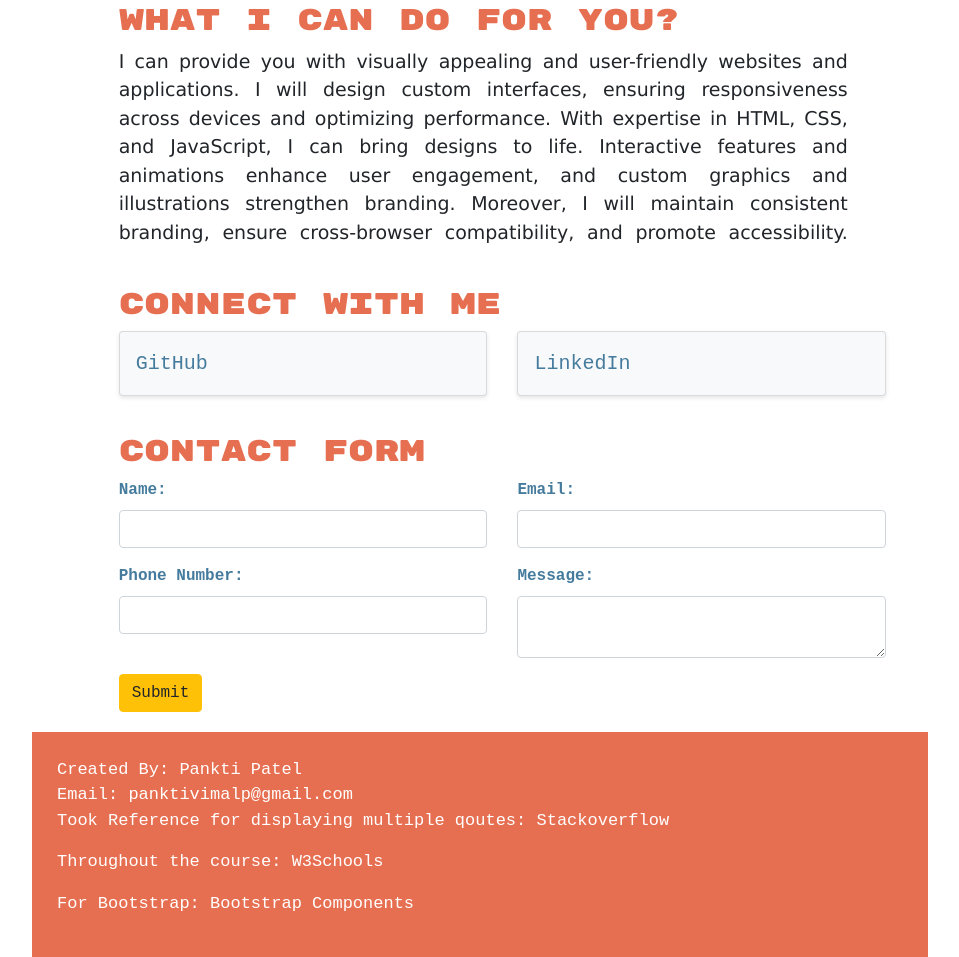
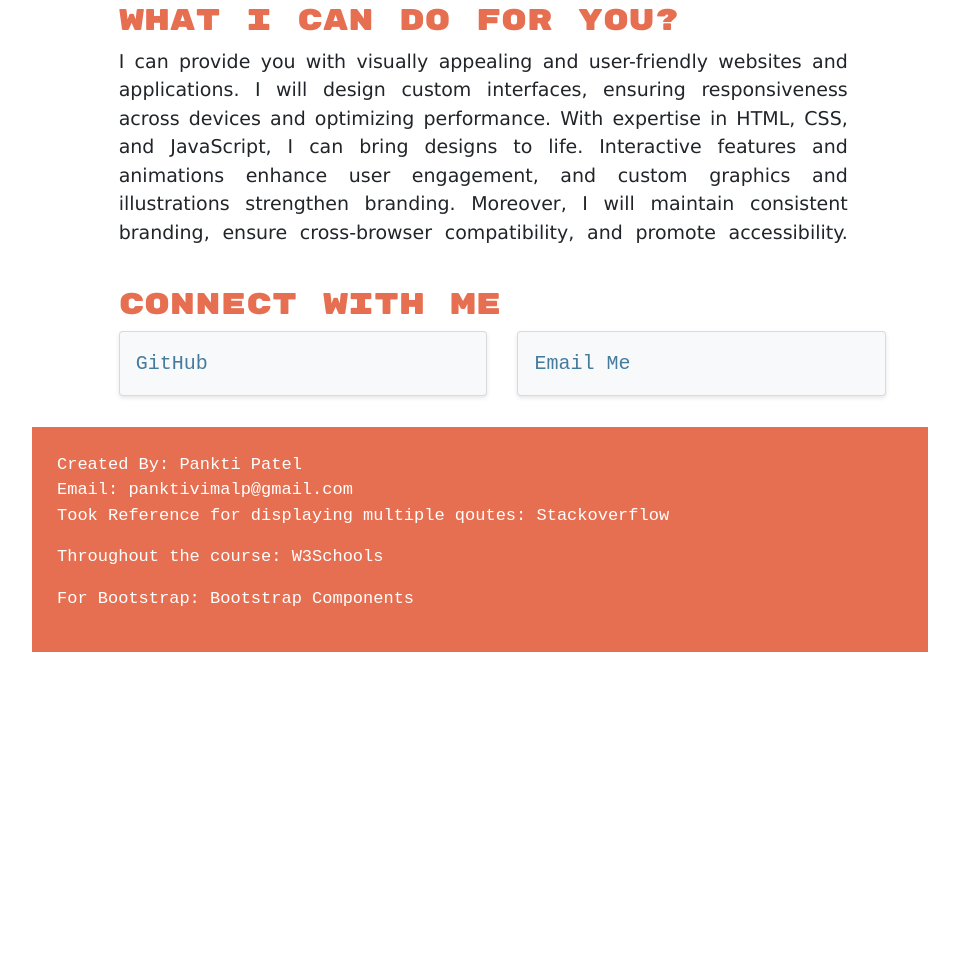
Before and after one commit to Panktivpatel/portfoliop, a website: page contact.html in a window 1280 px wide. Shown: the part 552-1509 px from the top of the page, without its empty margins (160-1119 px from the left). After the commit the page ends 1204 px from the top, so only its background shows below. Drawn offline with nearby package versions, Linux system fonts and the light colour scheme; a web font is replaced by a local one.

Commit message:
Update contact.html

```diff
--- a/contact.html
+++ b/contact.html
@@ -73,44 +73,15 @@
                             <p class="mb-0"><a href="https://github.com/Panktivpatel" class="social-links" target="_blank">GitHub</a></p>
                         </div>
                     </div>
-                    <div class="col-md-6">
+                   <div class="col-md-6">
                         <div class="card bg-light p-3 rounded">
-                            <p class="mb-0"><a href="https://www.linkedin.com/in/username" class="social-links" target="_blank">LinkedIn</a></p>
+                            <p class="mb-0"><a href="mailto:panktivimalp@gmail.com" class="social-links" target="_blank">Email Me</a></p>
                         </div>
                     </div>
                 </div>
             </div>
         </section>
 
-        <!-- Contact Form Section -->
-        <section class="contact-form">
-            <div class="container">
-                <h2 class="heading">Contact Form</h2>
-                <form>
-                    <div class="row g-3">
-                        <div class="col-md-6">
-                            <label for="name" class="form-label">Name:</label>
-                            <input type="text" class="form-control" id="name" name="name" required>
-                        </div>
-                        <div class="col-md-6">
-                            <label for="email" class="form-label">Email:</label>
-                            <input type="email" class="form-control" id="email" name="email" required>
-                        </div>
-                        <div class="col-md-6">
-                            <label for="phone" class="form-label">Phone Number:</label>
-                            <input type="tel" class="form-control" id="phone" name="phone" required>
-                        </div>
-                        <div class="col-md-6">
-                            <label for="message" class="form-label">Message:</label>
-                            <textarea class="form-control" id="message" name="message" required></textarea>
-                        </div>
-                    </div>
-                    <div class="mt-3">
-                        <button type="submit" class="btn btn-warning">Submit</button>
-                    </div>
-                </form>
-            </div>
-        </section>
 
         <!-- Footer Section -->
        <!-- Footer Section -->
```
